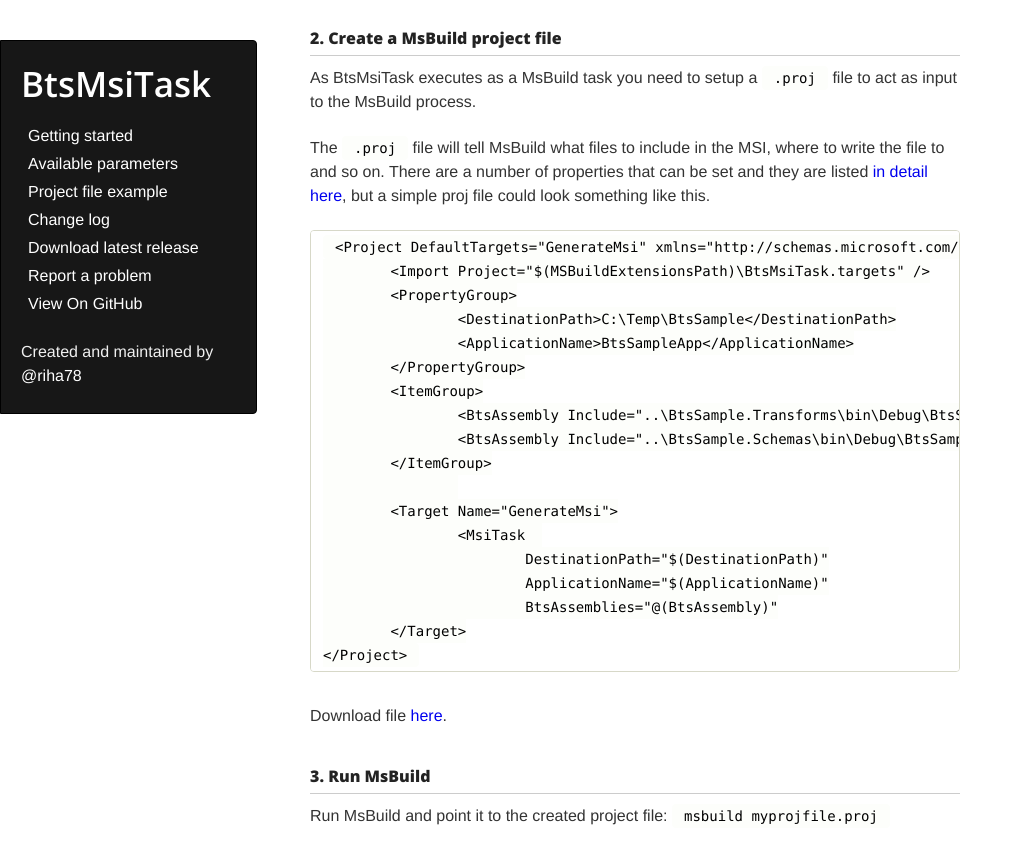
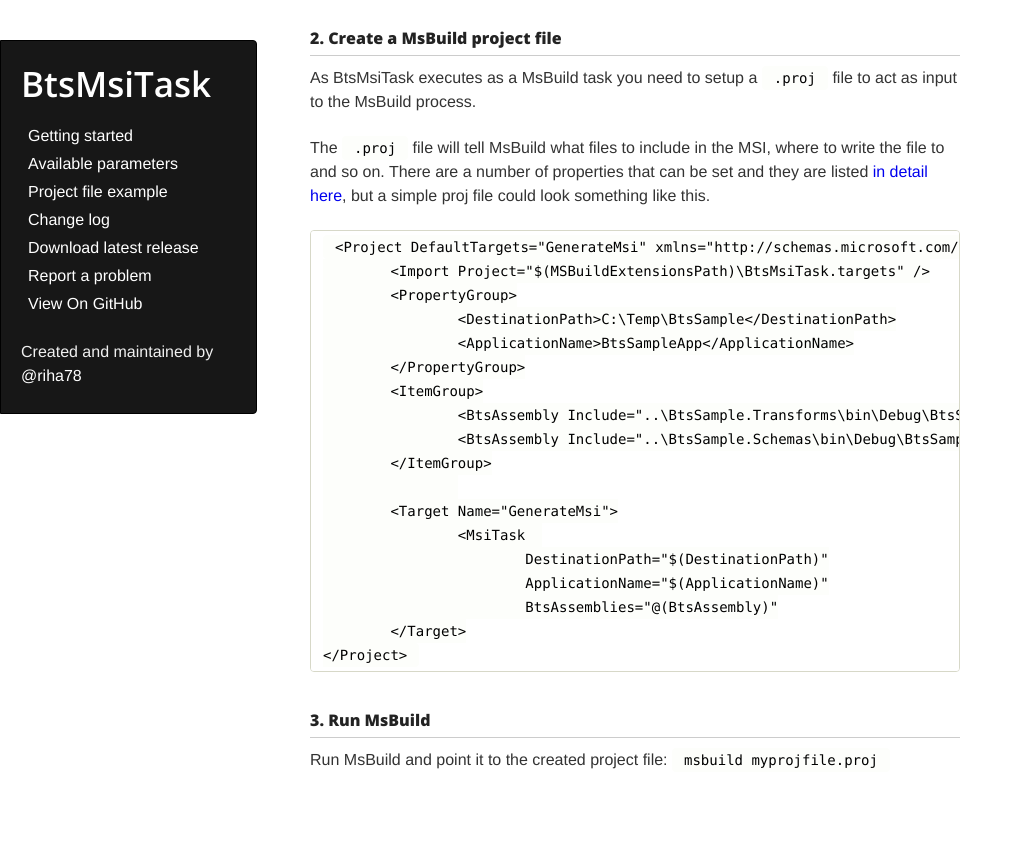
Before and after one commit to riha/BtsMsiTask, a Jekyll site: the page built from index.md, in a window 1280 px wide and 900 px high, scrolled down 942 px. Shown: the top 864 px of the window, without its empty margins (0-1023 px from the left). Built offline with Jekyll 4.4.1, drawn with Linux system fonts in a browser that asks for light colours.

Commit message:
Removing unnecessary link

```diff
--- a/index.md
+++ b/index.md
@@ -49,8 +49,6 @@
     	</Target>
     </Project>
 
-Download file [here](https://github.com/riha/BtsMsiTask/blob/gh-pages/assets/proj-simple.proj).
-
 ### 3. Run MsBuild ###
 
 Run MsBuild and point it to the created project file: `msbuild myprojfile.proj`
```
